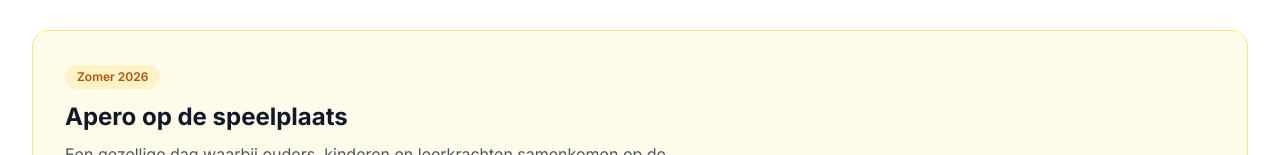
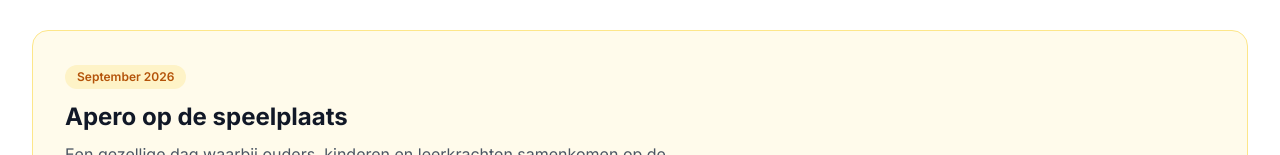
Before and after one commit to ArnaudVerschelde/ocpittem-website, a React (Vite) app in the folder frontend/: page /activiteiten in a window 1280 px wide. Shown: the part 713-868 px from the top of the page. Built offline with nearby package versions, Linux system fonts and the light colour scheme.

Commit message:
Update event date for "Apero op de speelplaats"
Changed the event date from "Zomer 2026" to "September 2026" for clarity and accuracy.

```diff
--- a/frontend/src/pages/ActiviteitenPage.tsx
+++ b/frontend/src/pages/ActiviteitenPage.tsx
@@ -13,7 +13,7 @@ const events = [
   },
   {
     title: 'Apero op de speelplaats',
-    date: 'Zomer 2026',
+    date: 'September 2026',
     description:
         'Een gezellige dag waarbij ouders, kinderen en leerkrachten samenkomen op de speelplaats voor een hapje en een drankje. Ontspannen en gezellig!',
     cta: null,
```
